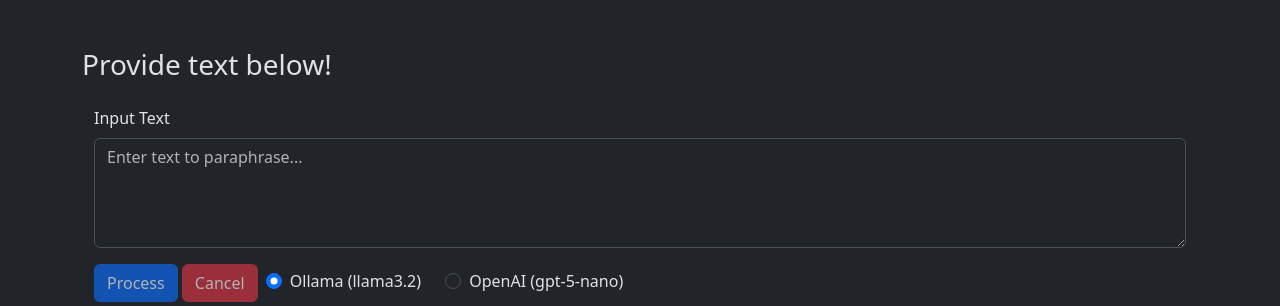
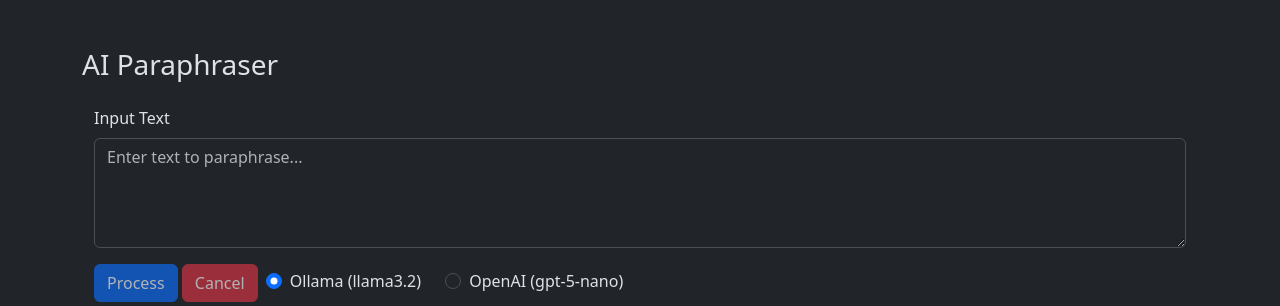
Before and after one commit to ChrisPerezLebron/LLM-Paraphrase, a Flask app: page / in a window 1280 px wide. Shown: the top 306 px of the page. Run offline with Flask 3, Linux system fonts and the light colour scheme.

Commit message:
Change webpage header

```diff
--- a/backend/templates/index.html
+++ b/backend/templates/index.html
@@ -9,7 +9,7 @@
 </head>
 <body>
     <div class="container mt-5">
-        <h3 class="mb-4">Provide text below!</h3>
+        <h3 class="mb-4">AI Paraphraser</h3>
 
         <div class="container mb-3">
             <div class="mb-3">
```
